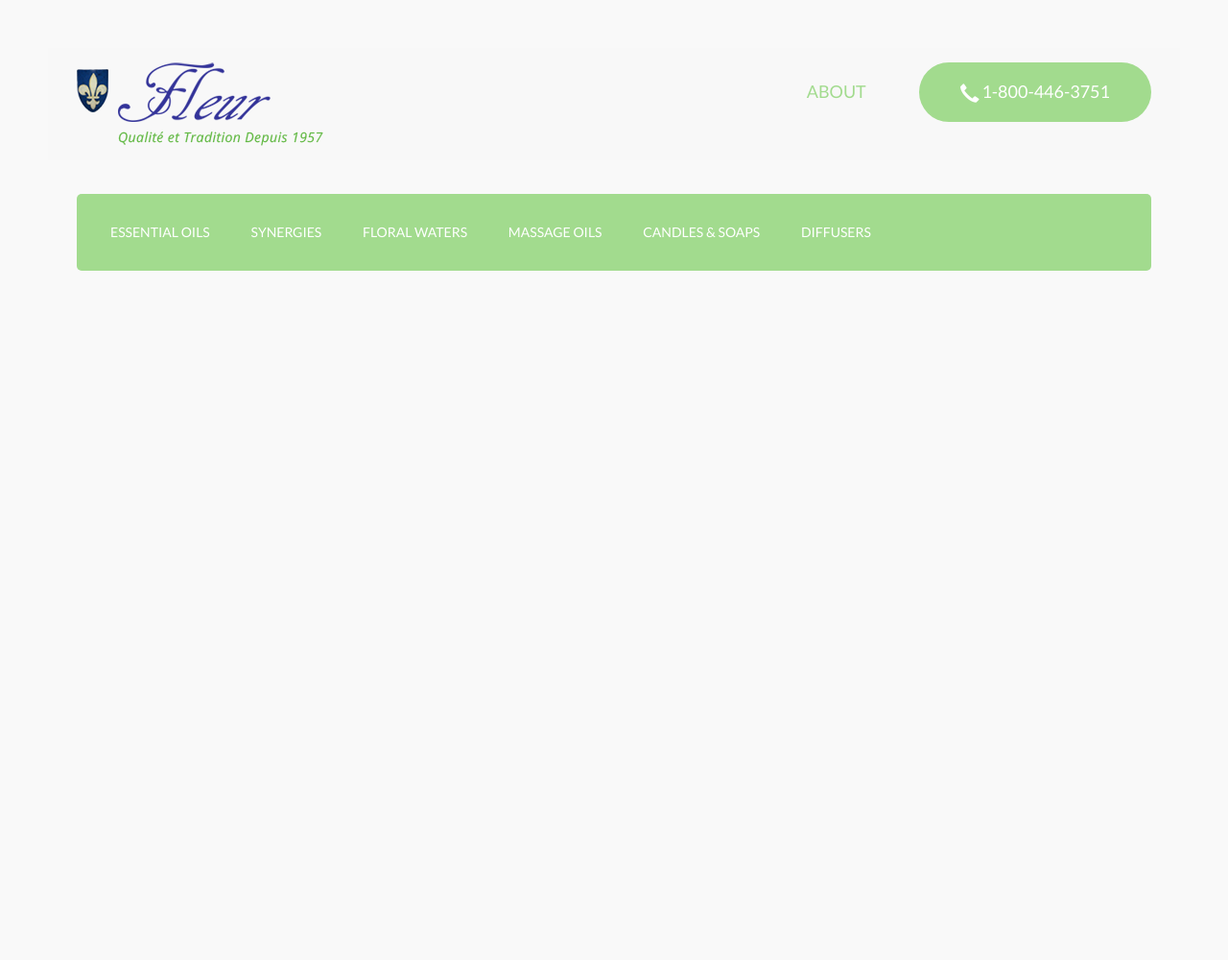
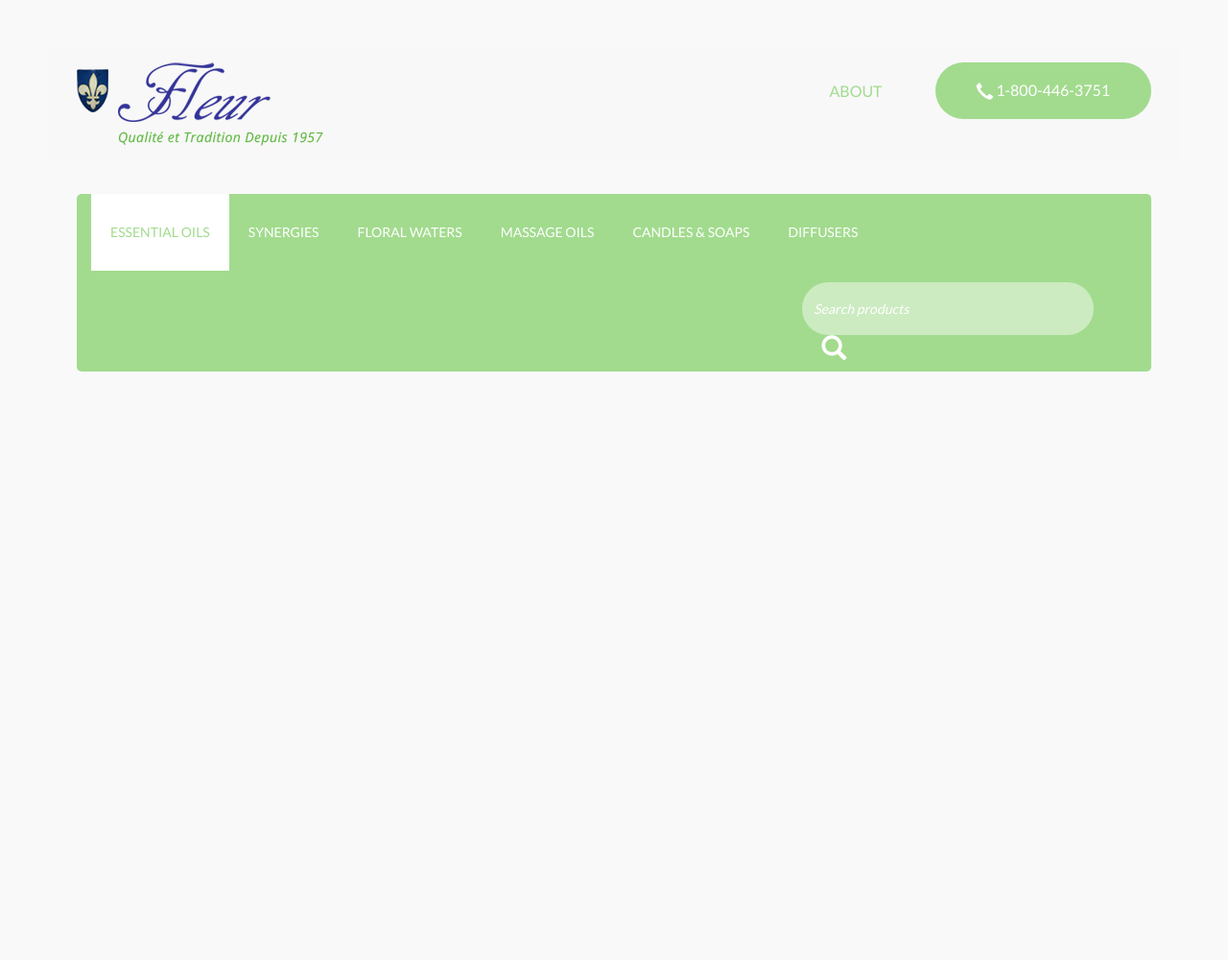
Before and after one commit to fleuroils/fleuroils.github.io, a Jekyll site: the page built from index.html, in a window 1280 px wide. Shown: the whole page at 96% size. Built offline with Jekyll 4.4.1, drawn with Linux system fonts in a browser that asks for light colours; nearby versions of some CDN libraries.

Commit message:
Add filter section

```diff
--- a/_includes/home/content.html
+++ b/_includes/home/content.html
@@ -1,11 +1,14 @@
 <div class="filter-container">
     <div class="container-fluid">
-        <div class="filters-button-group button-group">
+        <div class="filters-button-group button-group clearfix">
             {% for filter in site.data.buttonFilter %}
             {% assign counter = counter | plus: 1%}
-            <button class="btn-isotope" data-filter=".{{ filter.filter }}">{{ filter.name }}</button>
+            <button {% if counter == 1 %} class="btn-isotope is-checked" {% else %} class="btn-isotope" {% endif %} data-filter=".{{ filter.filter }}">{{ filter.name }}</button>
             {% endfor %}
-            <!--<input type="text" placeholder="search couple name" class="inputSearch form-control" id="search-name1">-->
+            <div class="search-container">
+                <input type="text" placeholder="Search products" class="inputSearch form-control" id="search-name1">
+                <span class="search-icon glyphicon glyphicon-search"></span>
+            </div>
         </div>
     </div>
 </div>
--- a/_layouts/default.html
+++ b/_layouts/default.html
@@ -7,9 +7,8 @@
   <!-- The above 3 meta tags *must* come first in the head; any other head content must come *after* these tags -->
   <meta name="description" content="{{ site.description }}">
   <meta name="author" content="">
-  <title>{{ site.title}} | {{ layout.title }}</title>
+  <title>{{ site.title}} </title>
   <!--<link rel="shorcut icon" href="/favicon/favicon.ico" type="image/x-icon">-->
-
   <link href='https://fonts.googleapis.com/css?family=Lato:400,300,900' rel='stylesheet' type='text/css'>
   <link rel="stylesheet" href="/css/home.css">
 
--- a/_sass/home.sass
+++ b/_sass/home.sass
@@ -30,7 +30,7 @@ body
           display: inline-block
           #myModal
             color: #a2db8e
-            font-size: 18px
+            font-size: 16px
             display: block !important
             text-transform: uppercase
             padding: 20px 55px !important
@@ -40,11 +40,11 @@ body
             padding: 18px 43px
             border-radius: 40px
             #number-icon
-              font-size: 20px
+              font-size: 18px
               display: inline-block
               vertical-align: middle
             #number
-              font-size: 18px
+              font-size: 16px
               display: inline-block
               vertical-align: middle
 
@@ -60,6 +60,7 @@ body
     padding-right: 15px
     background-color: #a2db8e
     .btn-isotope
+      float: left
       text-transform: uppercase
       text-decoration: none
       text-align: center
@@ -69,6 +70,44 @@ body
       background-color: transparent
       color: white
       border: none
+      transition: all 300ms ease-in-out
+      &.is-checked, &:hover
+        color: #a2db8e
+        background-color: white
+    .search-container
+      padding: 12px 0
+      float: right
+      max-width: 32%
+      min-width: 32%
+      .inputSearch
+        color: white
+        display: inline-block
+        font-style: italic
+        max-width: 87%
+        min-width: 87%
+        height: 55px
+        border: 0
+        border-radius: 30px
+        background-color: #ccebc1
+        outline: none
+        box-shadow: none
+        -webkit-appearance: none
+        &::-webkit-input-placeholder
+          color: white
+        &:-moz-placeholder  /* Firefox 18- */
+          color: white
+        &::-moz-placeholder  /* Firefox 19+ */
+          color: white
+        &:-ms-input-placeholder
+          color: white
+      .search-icon
+        color: white
+        display: inline-block
+        font-size: 26px
+        vertical-align: middle
+        margin-left: 20px
+        margin-right: 20px
+
 
 
 #myModal
```
